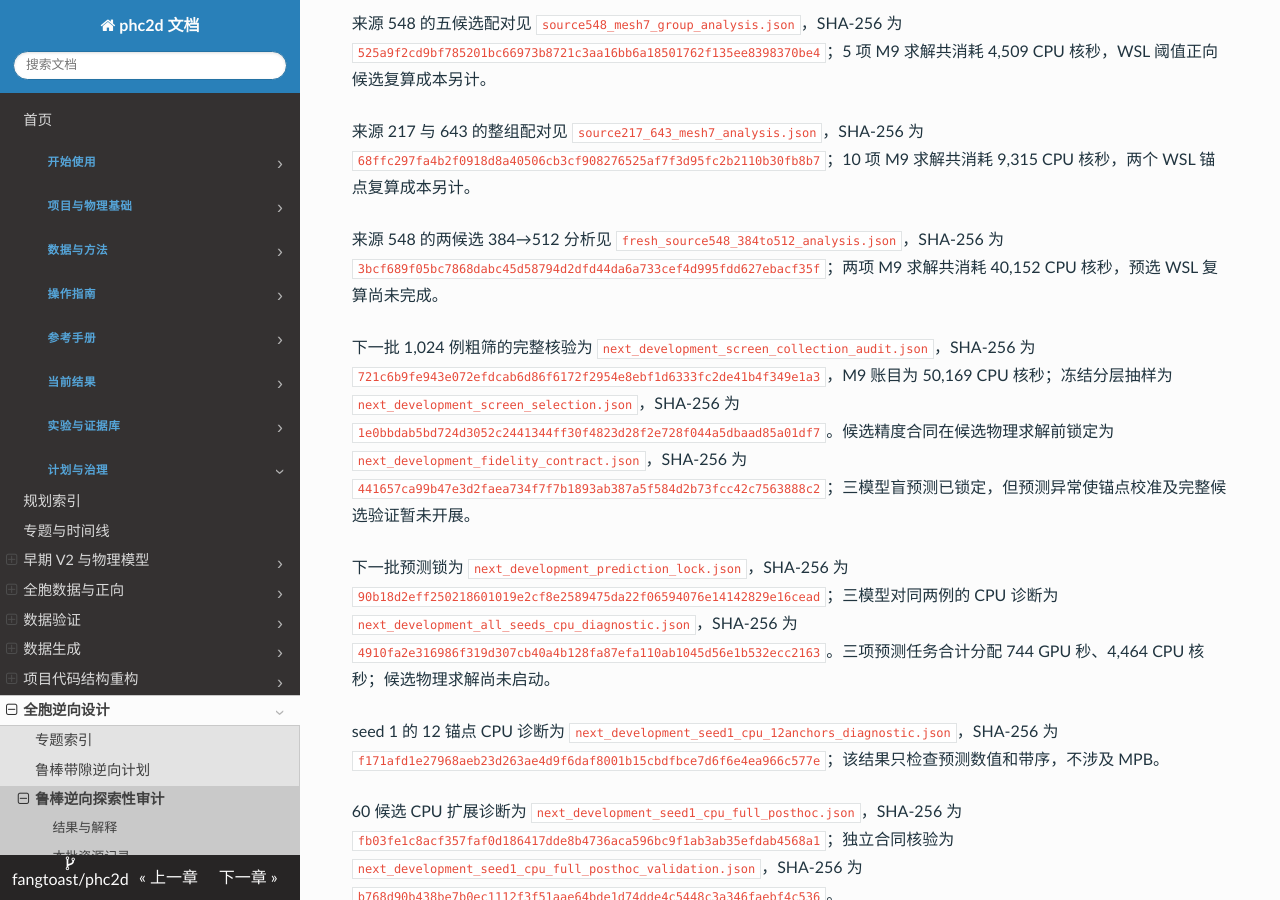
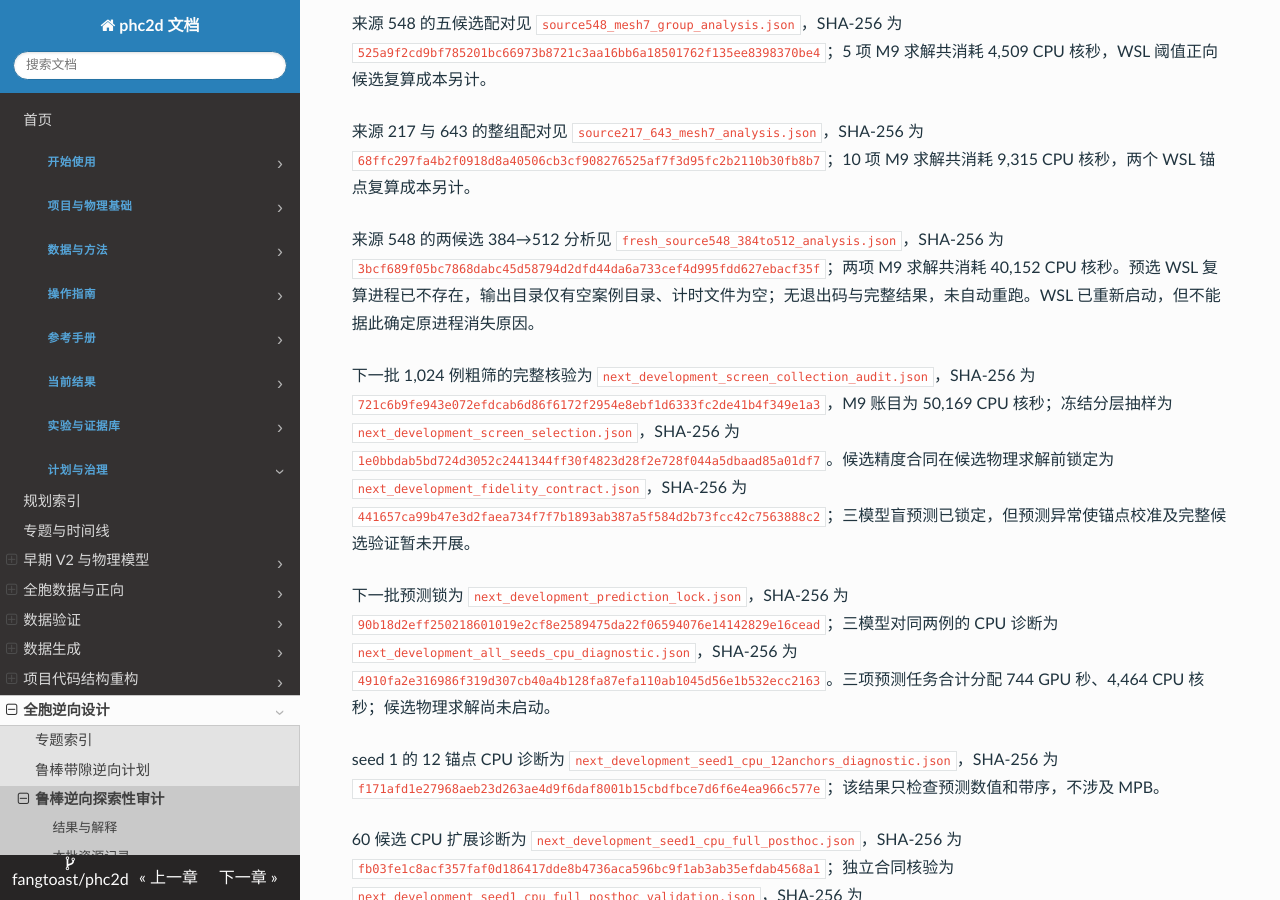
Before and after one commit to fangtoast/phc2d, an MkDocs documentation site: the page built from docs/results/inverse/鲁棒带隙逆向可用性审计.md, in a window 1280 px wide and 900 px high, scrolled down 8662 px. Built offline with MkDocs 1.6.1, drawn with Linux system fonts in a browser that asks for light colours.

Commit message:
docs: mark high-resolution WSL replay incomplete

```diff
--- a/docs/results/inverse/鲁棒带隙逆向可用性审计.md
+++ b/docs/results/inverse/鲁棒带隙逆向可用性审计.md
@@ -110,7 +110,7 @@ source_artifacts:
 | 来源 694 的五候选 `mesh_size=7` 整组诊断 | 相同 128→160 分辨率和三偏移下，`mesh_size=3` 有 4/5 候选通过数值门，`mesh_size=7` 为 5/5；后者的预选锚点通过 M9–WSL 全谱容差核对，最大差约 $1.19\times10^{-7}$ | 五个候选的目标共同裕量均为负；只有锚点做了 WSL 复算。该组在观察旧结果后选取，不代表新来源的通过率，也不改变原 P2 判断或证明连续 BZ 收敛 |
 | 来源 548 的五候选 `mesh_size=7` 整组诊断 | 同一 128→160 分辨率与三偏移下，两种网格设置均为 5/5 通过数值门；阈值正向候选的共同目标裕量由约 0.008972 变为 0.009005 | 该组在查看旧结果后选取；仅预选的阈值正向候选做了 WSL 复算，其三偏移全谱与 M9 最大差约 $1.19\times10^{-7}$。结果支持该正例在这两种数值设置下保留，不代表独立测试或连续 BZ 认证 |
 | 来源 217 和 643 的五候选 `mesh_size=7` 整组诊断 | 同一 128→160 分辨率与三偏移下，来源 217 从 `mesh_size=3` 的 4/5 变为 `mesh_size=7` 的 5/5，来源 643 从 2/5 变为 5/5 | 两组按旧结果的失败情况事后选取；每组仅预选锚点做了 WSL 复算，三偏移全谱最大差分别约 $5.36\times10^{-7}$ 和 $5.96\times10^{-8}$。不能据此估计新来源的通过率或改变原 P2 结论 |
-| 来源 548 的两候选 384→512 高分辨率诊断 | M9 上锚点与阈值正向候选均通过数值门；正向候选三偏移共同目标裕量约 0.008733，原 128→160 结果约 0.008972 | 两个候选在旧结果已知后选取；预选正向候选的 WSL 同合同复算尚在运行。有限 k 的数值门不代表连续 BZ 认证或独立测试 |
+| 来源 548 的两候选 384→512 高分辨率诊断 | M9 上锚点与阈值正向候选均通过数值门；正向候选三偏移共同目标裕量约 0.008733，原 128→160 结果约 0.008972 | 两个候选在旧结果已知后选取；预选正向候选的 WSL 复算进程消失，未生成结果或完整计时记录，跨环境比较不可判定。有限 k 的数值门不代表连续 BZ 认证或独立测试 |
 | 七来源整组 128→160 补充诊断 | 35 个候选中 31 个通过数值门；来源 1、131、310、562、601 各 5/5 通过，217 为 4/5，643 为 2/5。两个预选 WSL 对照中一个通过，另一个全谱最大差约 $1.42\times10^{-5}$、超出冻结容差 | 事后选取并整体重算，不能替代原 P2 分层比较；未通过的跨环境案例在目标 B4–B5 上最大差约 $1.2\times10^{-7}$，但仍按全谱门记为未通过。有限 k 搜索不构成连续 BZ 认证 |
 | 补充精度下的锁定候选诊断 | 四个可配对的完整来源中，每个来源的三个 seed 选中同一候选，校准前后选择也相同；这些候选均仍为负目标裕量 | 四个来源均属粗标签负层，按事后全组过门筛选；三 seed 共用物理候选，不能视作 12 个独立案例或证明校准无效。来源 131 曾提前查看候选结果，未纳入该盲读配对 |
 | 事后留来源带边校准探索 | 六个 128→160 全组过门来源中，每次用另外五个来源拟合带边残差；三个 seed 的单锚点方案相对组内均匀候选的平均真实裕量差分别约为 0.05155、0.04981、0.05155，加入该线性残差后的对应数值相同 | 六组按已知结果筛选，含此前已查看候选的来源 131；三个 seed 共用物理数据，不能用作独立测试或 P2 通过证据。跨来源拟合额外使用其他来源的物理标签，成本不可忽略；这里只比较本次选定的线性模型和固定参数 |
@@ -220,7 +220,7 @@ Global–Local seed 1/2 的 N56 回放和调度账目核验为 `next_dev_validat
 
 来源 217 与 643 的整组配对见 `source217_643_mesh7_analysis.json`，SHA-256 为 `68ffc297fa4b2f0918d8a40506cb3cf908276525af7f3d95fc2b2110b30fb8b7`；10 项 M9 求解共消耗 9,315 CPU 核秒，两个 WSL 锚点复算成本另计。
 
-来源 548 的两候选 384→512 分析见 `fresh_source548_384to512_analysis.json`，SHA-256 为 `3bcf689f05bc7868dabc45d58794d2dfd44da6a733cef4d995fdd627ebacf35f`；两项 M9 求解共消耗 40,152 CPU 核秒，预选 WSL 复算尚未完成。
+来源 548 的两候选 384→512 分析见 `fresh_source548_384to512_analysis.json`，SHA-256 为 `3bcf689f05bc7868dabc45d58794d2dfd44da6a733cef4d995fdd627ebacf35f`；两项 M9 求解共消耗 40,152 CPU 核秒。预选 WSL 复算进程已不存在，输出目录仅有空案例目录、计时文件为空；无退出码与完整结果，未自动重跑。WSL 已重新启动，但不能据此确定原进程消失原因。
 
 下一批 1,024 例粗筛的完整核验为 `next_development_screen_collection_audit.json`，SHA-256 为 `721c6b9fe943e072efdcab6d86f6172f2954e8ebf1d6333fc2de41b4f349e1a3`，M9 账目为 50,169 CPU 核秒；冻结分层抽样为 `next_development_screen_selection.json`，SHA-256 为 `1e0bbdab5bd724d3052c2441344ff30f4823d28f2e728f044a5dbaad85a01df7`。候选精度合同在候选物理求解前锁定为 `next_development_fidelity_contract.json`，SHA-256 为 `441657ca99b47e3d2faea734f7f7b1893ab387a5f584d2b73fcc42c7563888c2`；三模型盲预测已锁定，但预测异常使锚点校准及完整候选验证暂未开展。
 
```
